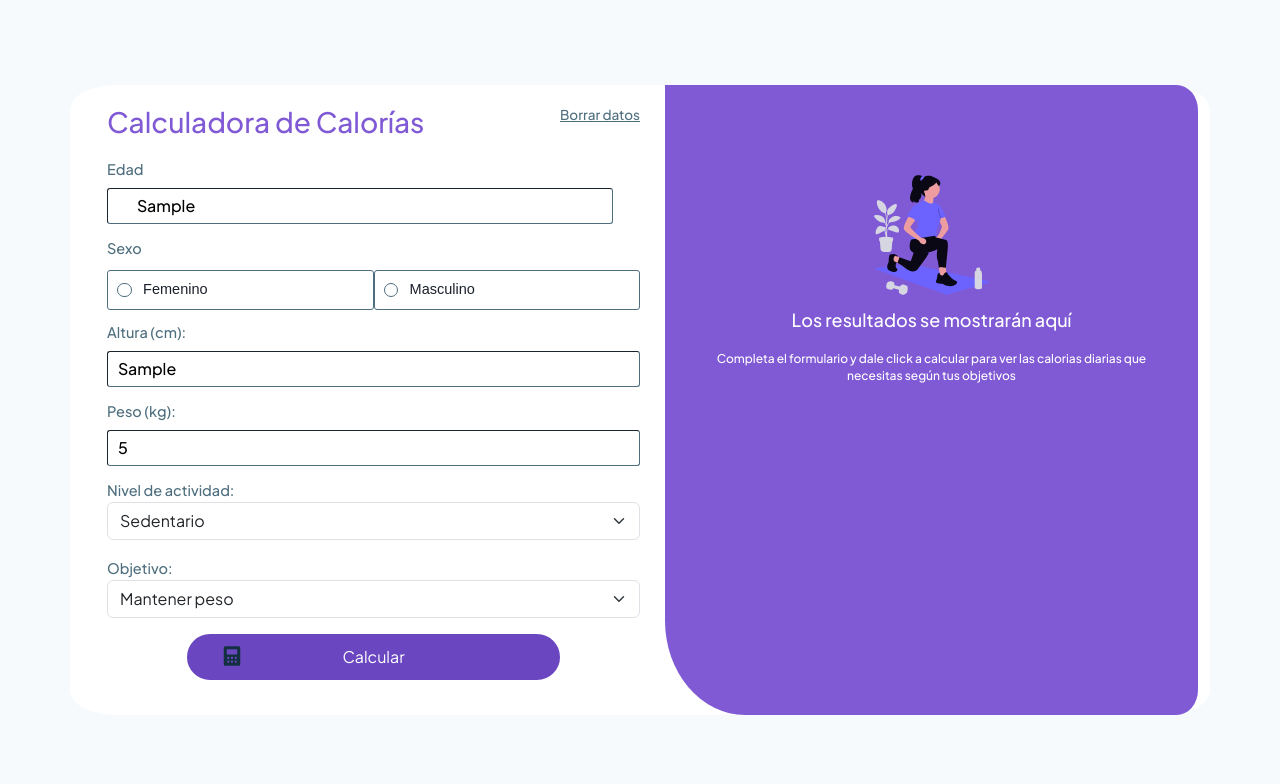
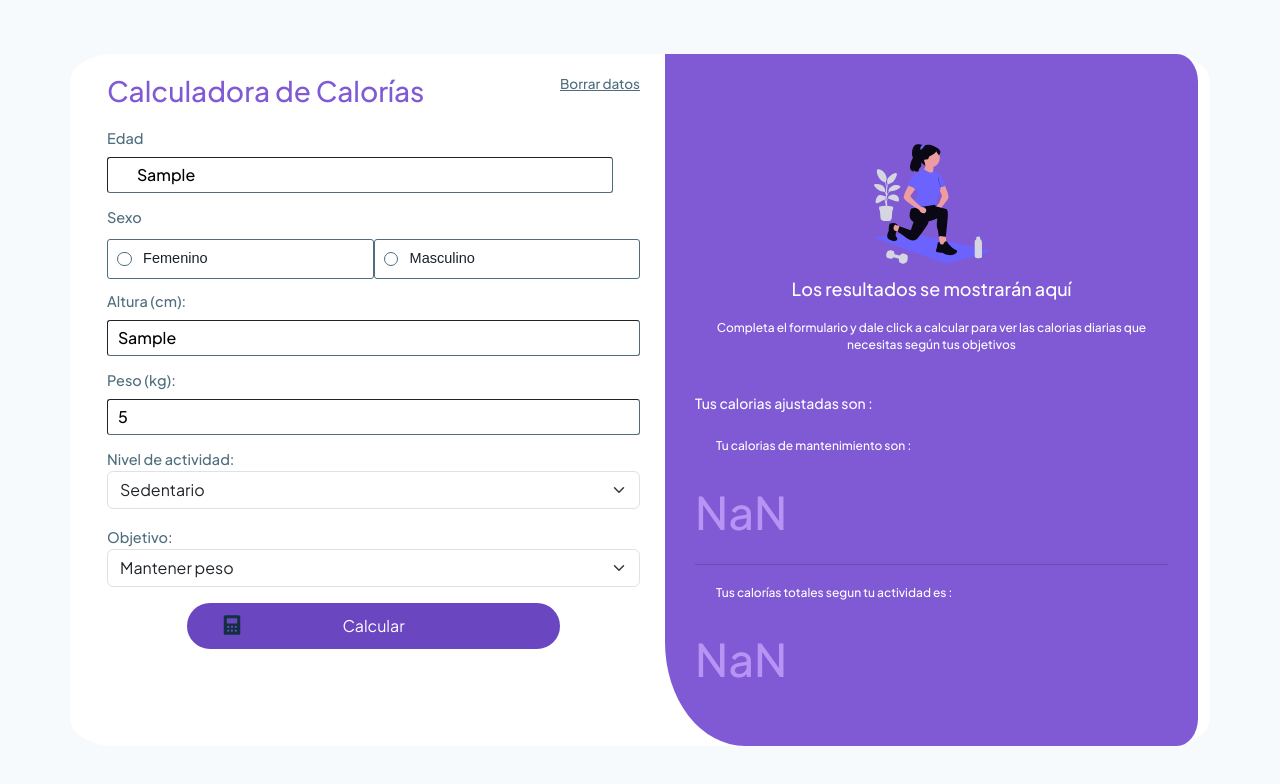
Before and after one commit to ceci-lo/Calculadora-Fitness, a plain HTML site: page index.html in a window 1280 px wide. Both pictures are taken after typing "Sample", "Sample", "5" into the empty fields and a click on the button "Calcular". Drawn offline with nearby package versions, Linux system fonts and the light colour scheme.

Commit message:
se agregan calculos y se muestra resultado en la pantall

```diff
--- a/Styles/style.css
+++ b/Styles/style.css
@@ -43,6 +43,13 @@ Texto: #1A202C
 -Weights: 500, 700
 
 */
+.title{
+    text-align: left !important;
+    padding: 10px 0px 5px;
+    /*screen 1024*/
+    margin-top: 10px;
+    font-size : "14px";
+}
 @media(min-width: 320px) {
     .container {
         height: auto;
--- a/js/script.js
+++ b/js/script.js
@@ -21,7 +21,7 @@ submit.addEventListener("click", (e) => {
   let TDEE = calcularTDEE(TMB, NAF);
 
   let caloriasAjustadas = ajustarCalorias(TDEE, objetivo.value);
-
+crearTarjetaResultado(TMB,caloriasAjustadas);
 });
 
 function calcularTMB({ sexo, edad, peso, altura }) {
@@ -33,7 +33,7 @@ function calcularTMB({ sexo, edad, peso, altura }) {
 }
 
 function calcularTDEE(tmb, actividad) {
-  return Math.round(tmb) * Math.round(actividad);
+  return Math.round(tmb * actividad);
 }
 
 function ajustarCalorias(tdee, objetivo) {
@@ -41,6 +41,81 @@ function ajustarCalorias(tdee, objetivo) {
   if (objetivo === "bajar") return Math.round(tdee - 500);
   if (objetivo === "subir") return Math.round(tdee + 300);
 }
+
+function crearTarjetaResultado(TMB,caloriasAjustadas) {
+  if(!document.getElementsByClassName("container_tarjeta")[0]){
+  let padre = document.getElementsByClassName("container2__results_p")[0].parentNode;
+
+  let nuevoDiv = document.createElement("div");
+  let divAnterior = document.getElementsByClassName("container2__results_p")[0];
+
+  padre.insertBefore(nuevoDiv, divAnterior.nextSibling);
+  nuevoDiv.className = "container_tarjeta";
+
+  let p1 = document.createElement("p");
+  p1.innerText = "Tus calorias ajustadas son : ";
+  p1.style.padding = "5px 0px";
+  p1.style.textAlign= "Left";
+
+//screen 1024
+if(innerWidth > 1023){
+  p1.style.fontSize = "14px";
+}
+  let tmb = document.createElement("p");
+  let caloriasTotales = document.createElement("p");
+
+
+  let containerTarjeta = document.getElementsByClassName("container_tarjeta")[0];
+  containerTarjeta.appendChild(p1);
+
+  //Estilos del resultado
+  let tmbTitle = document.createElement("p");
+  tmbTitle.className = "title";
+  tmbTitle.innerText = "Tu calorias de mantenimiento son : ";
+  tmb.innerText = TMB.toLocaleString('en');
+  tmb.className = "repaymentP"
+  tmb.style.padding = "5px 0px";
+  tmb.style.fontSize = "45px";
+  tmb.style.color = "#B794F4";
+  tmb.style.textAlign= "Left";
+
+  let hr = document.createElement("hr");
+
+   //Estilos del resultado
+  let caloriasTitle = document.createElement("p");
+  caloriasTitle.className = "title";
+  caloriasTitle.innerText = "Tus calorías totales segun tu actividad es : ";
+  caloriasTotales.innerText = caloriasAjustadas.toLocaleString('en');
+  caloriasTotales.className = "repaymentP"
+  caloriasTotales.style.padding = "5px 0px";
+  caloriasTotales.style.fontSize = "45px";
+  caloriasTotales.style.textAlign= "Left";
+  caloriasTotales.style.color = "#B794F4";
+
+
+
+  containerTarjeta.appendChild(tmbTitle);
+  containerTarjeta.appendChild(tmb);
+  containerTarjeta.appendChild(hr);
+  containerTarjeta.appendChild(caloriasTitle);
+  containerTarjeta.appendChild(caloriasTotales);
+
+
+
+  } else {
+    let tomarRepaymentP = document.getElementsByClassName("repaymentP")[0]
+    let tomarInterestP = document.getElementsByClassName("interestP")[0]
+
+    if(tomarInterestP && tomarRepaymentP){
+      tomarInterestP.innerText = interest.toLocaleString('en-DE');;
+      tomarRepaymentP.innerText = repayment.toLocaleString('en-DE');;
+
+
+    }
+
+  }
+}
+
 
 /*let interest = document.getElementById("iRate");
 
```
